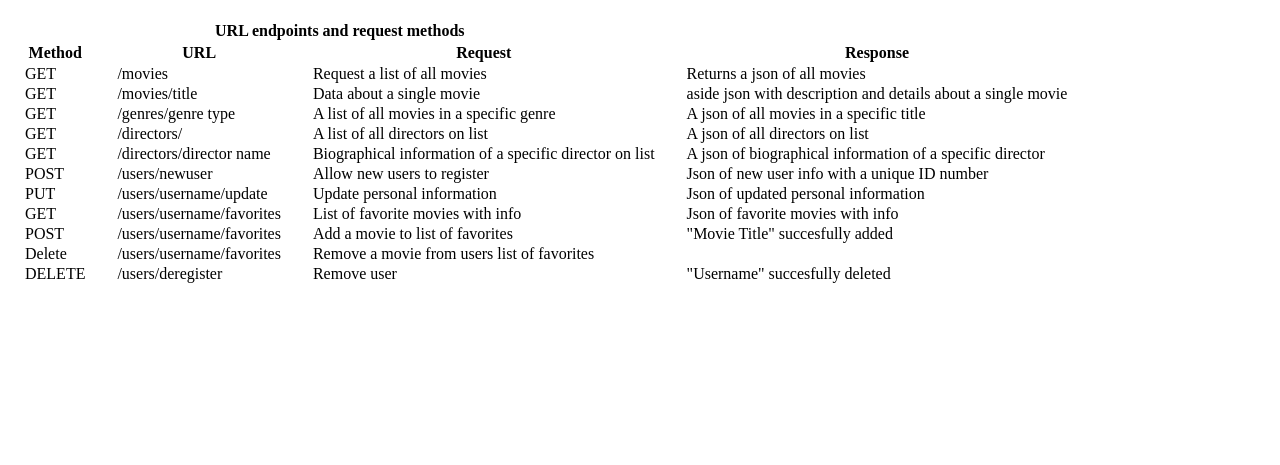
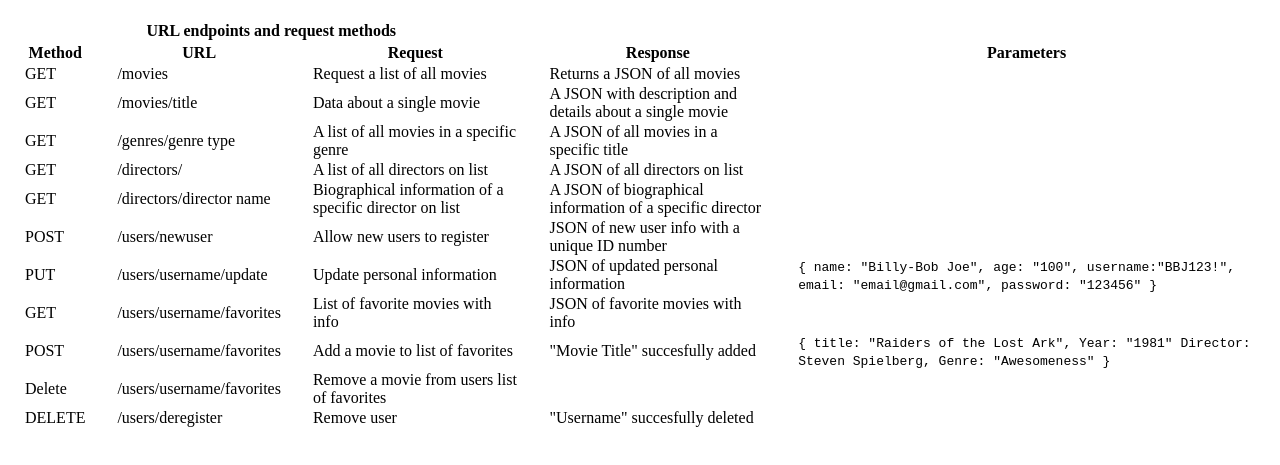
Before and after one commit to ElwoodMattHowell/movie-api, a plain HTML site: page public/documentation.html in a window 1280 px wide. Shown: the part 61-526 px from the top of the page. Drawn offline with Linux system fonts and the light colour scheme.

Commit message:
Update documentation

```diff
--- a/public/documentation.html
+++ b/public/documentation.html
@@ -21,60 +21,83 @@
         <th>URL</th>
         <th>Request</th>
         <th>Response</th>
+        <th>Parameters</th>
       </tr>
       <tr>
         <td>GET</td>
         <td>/movies</td>
         <td>Request a list of all movies</td>
-        <td>Returns a json of all movies</td>
+        <td>Returns a JSON of all movies</td>
       </tr>
       <tr>
         <td>GET</td>
         <td>/movies/title</td>
         <td>Data about a single movie</td>
-        <td>aside json with description and details about a single movie</td>
+        <td>A JSON with description and details about a single movie</td>
       </tr>
       <tr>
         <td>GET</td>
         <td>/genres/genre type</td>
         <td>A list of all movies in a specific genre</td>
-        <td>A json of all movies in a specific title</td>
+        <td>A JSON of all movies in a specific title</td>
       </tr>
       <tr>
         <td>GET</td>
         <td>/directors/</td>
         <td>A list of all directors on list</td>
-        <td>A json of all directors on list</td>
+        <td>A JSON of all directors on list</td>
       </tr>
       <tr>
         <td>GET</td>
         <td>/directors/director name</td>
         <td>Biographical information of a specific director on list</td>
-        <td>A json of biographical information of a specific director</td>
+        <td>A JSON of biographical information of a specific director</td>
       </tr>
       <tr>
         <td>POST</td>
         <td>/users/newuser</td>
         <td>Allow new users to register</td>
-        <td>Json of new user info with a unique ID number</td>
+        <td>JSON of new user info with a unique ID number</td>
+        <td>
       </tr>
       <tr>
         <td>PUT</td>
         <td>/users/username/update</td>
         <td>Update personal information</td>
-        <td>Json of updated personal information</td>
+        <td>JSON of updated personal information</td>
+        <td>
+            <code>
+                {
+                name: "Billy-Bob Joe",
+                age: "100",
+                username:"BBJ123!",
+                email: "email@gmail.com",
+                password: "123456"
+                }
+            </code>
+        </td>
       </tr>
       <tr>
         <td>GET</td>
         <td>/users/username/favorites</td>
         <td>List of favorite movies with info</td>
-        <td>Json of favorite movies with info</td>
+        <td>JSON of favorite movies with info</td>
       </tr>
       <tr>
         <td>POST</td>
         <td>/users/username/favorites</td>
         <td>Add a movie to list of favorites</td>
         <td>"Movie Title" succesfully added</td>
+        <td>
+            <code>
+                {
+                title: "Raiders of the Lost Ark",
+                Year: "1981"
+                Director: Steven Spielberg,
+                Genre: "Awesomeness"
+                }
+            </code>
+        </td>
       </tr>
       <tr>
         <td>Delete</td>
```
